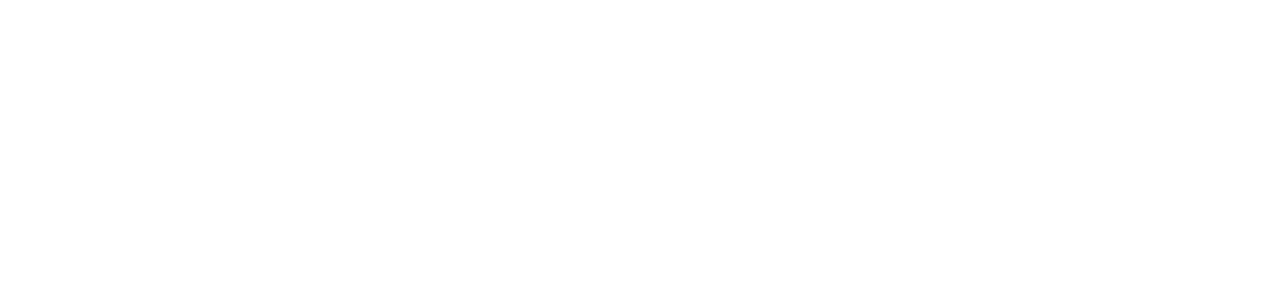
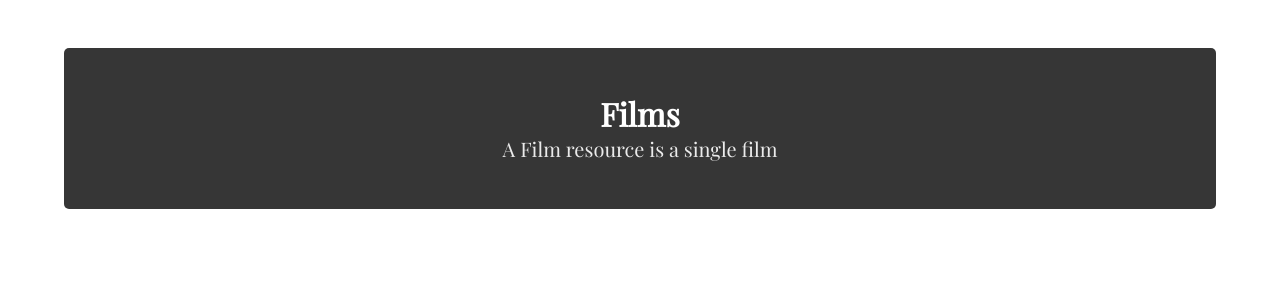
Before and after one commit to andriannus/swapi-nuxt, a Nuxt app: page /films in a window 1280 px wide. Before the commit this address had no page. Shown: the top 300 px of the page. Built offline with nearby package versions, Linux system fonts and the light colour scheme.

Commit message:
create films page

```diff
--- /dev/null
+++ b/pages/films/index.vue
@@ -0,0 +1,44 @@
+<template>
+  <div class="container">
+    <AppBanner :title="title" :subtitle="subtitle"></AppBanner>
+  </div>
+</template>
+
+<script>
+import AppBanner from '~/components/AppBanner.vue'
+import { RESOURCES } from '~/assets/const/swapi'
+import { capitalize } from '~/utils/transform'
+
+export default {
+  components: {
+    AppBanner
+  },
+
+  data() {
+    return {
+      title: '',
+      subtitle: ''
+    }
+  },
+
+  mounted() {
+    const routeName = this.$route.name
+    const selectedResource = this.getSelectedResource(routeName)
+
+    this.setSelectedResource(selectedResource.title, selectedResource.subtitle)
+  },
+
+  methods: {
+    getSelectedResource(routeName) {
+      return RESOURCES.find(resource => {
+        return resource.title === capitalize(routeName)
+      })
+    },
+
+    setSelectedResource(title, subtitle) {
+      this.title = title
+      this.subtitle = subtitle
+    }
+  }
+}
+</script>
```
